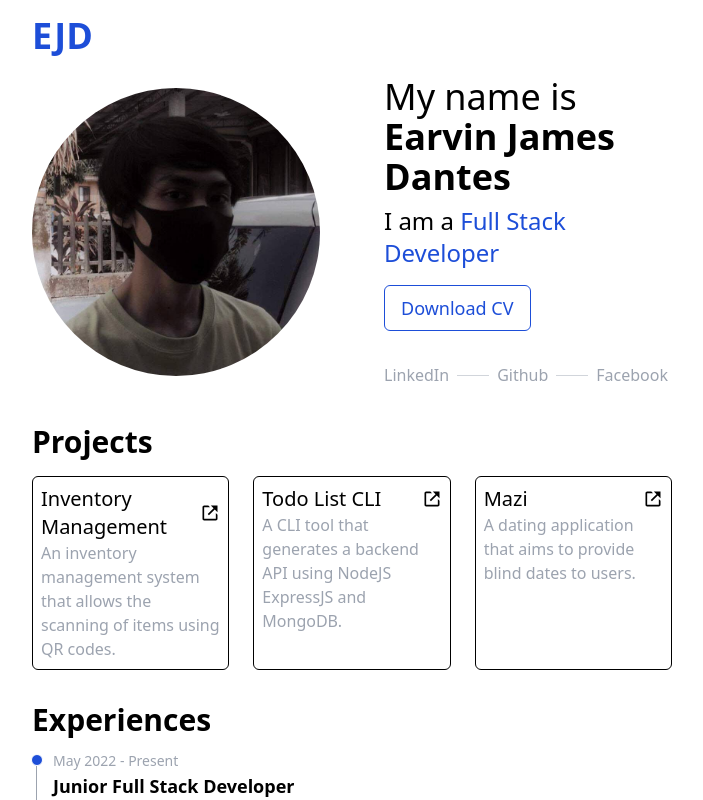
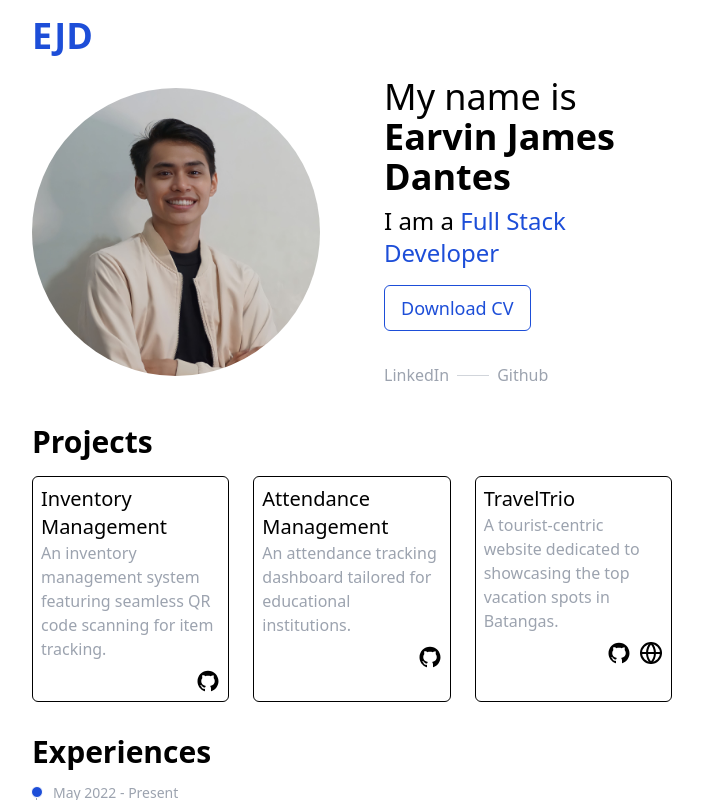
Before and after one commit to ervnjmsdnts/portfolio, a React (Create React App) app: page / in a window 1280 px wide. Shown: the top 800 px of the page, without its empty margins (288-991 px from the left). Built offline with nearby package versions, Linux system fonts and the light colour scheme.

Commit message:
Updated Picture and Project content

```diff
--- a/src/components/Hero.jsx
+++ b/src/components/Hero.jsx
@@ -1,59 +1,47 @@
-import Picture from "../assets/images/pic.jpg";
-import CV from "../assets/files/Earvin-James-Dantes-Resume.pdf";
+import Picture from '../assets/images/pic.jpg';
+import CV from '../assets/files/Earvin-James-Dantes-Resume.pdf';
 
 const Divider = () => {
-  return <div className="w-8 h-px bg-gray-300" />;
+  return <div className='w-8 h-px bg-gray-300' />;
 };
 
 const Hero = () => {
   return (
-    <div className="flex flex-col md:flex-row justify-center items-center gap-8 md:gap-16 md:h-[40vh] h-full">
-      <img src={Picture} alt="logo" className="md:w-72 w-48 rounded-full" />
-      <div className="text-center md:text-start">
-        <div className="flex flex-col gap-2">
-          <h2 className="text-4xl">
-            My name is <span className="font-bold">Earvin James Dantes</span>
+    <div className='flex flex-col md:flex-row justify-center items-center gap-8 md:gap-16 md:h-[40vh] h-full'>
+      <img src={Picture} alt='logo' className='md:w-72 w-48 rounded-full' />
+      <div className='text-center md:text-start'>
+        <div className='flex flex-col gap-2'>
+          <h2 className='text-4xl'>
+            My name is <span className='font-bold'>Earvin James Dantes</span>
           </h2>
-          <h3 className="text-2xl">
-            I am a <span className="text-blue-700">Full Stack Developer</span>
+          <h3 className='text-2xl'>
+            I am a <span className='text-blue-700'>Full Stack Developer</span>
           </h3>
         </div>
         <a
           href={CV}
-          download="EarvinJamesDantesCV.pdf"
-          target="_blank"
-          rel="noreferrer"
-        >
-          <button className="p-2 mt-4 px-4 text-blue-700 border border-blue-700 text-lg rounded-md hover:bg-blue-700 hover:text-white">
+          download='EarvinJamesDantesCV.pdf'
+          target='_blank'
+          rel='noreferrer'>
+          <button className='p-2 mt-4 px-4 text-blue-700 border border-blue-700 text-lg rounded-md hover:bg-blue-700 hover:text-white'>
             Download CV
           </button>
         </a>
-        <div className="flex items-center justify-center md:justify-start gap-2 mt-8 text-gray-400">
+        <div className='flex items-center justify-center md:justify-start gap-2 mt-8 text-gray-400'>
           <a
-            target="_blank"
-            rel="noreferrer"
-            href="https://www.linkedin.com/in/earvin-james-dantes/"
-            className="hover:text-gray-500"
-          >
+            target='_blank'
+            rel='noreferrer'
+            href='https://www.linkedin.com/in/earvin-james-dantes/'
+            className='hover:text-gray-500'>
             LinkedIn
           </a>
           <Divider />
           <a
-            target="_blank"
-            rel="noreferrer"
-            href="https://github.com/ervnjmsdnts"
-            className="hover:text-gray-500"
-          >
+            target='_blank'
+            rel='noreferrer'
+            href='https://github.com/ervnjmsdnts'
+            className='hover:text-gray-500'>
             Github
-          </a>
-          <Divider />
-          <a
-            target="_blank"
-            rel="noreferrer"
-            href="https://www.facebook.com/earvinjames.dantes/"
-            className="hover:text-gray-500"
-          >
-            Facebook
           </a>
         </div>
       </div>
--- a/src/components/Navbar.jsx
+++ b/src/components/Navbar.jsx
@@ -1,7 +1,7 @@
 const Navbar = () => {
   return (
-    <div className="flex md:justify-start justify-center items-center py-4">
-      <h1 className="text-4xl font-bold text-blue-700">EJD</h1>
+    <div className='flex md:justify-start justify-center items-center py-4'>
+      <h1 className='text-4xl font-bold text-blue-700'>EJD</h1>
     </div>
   );
 };
--- a/src/components/Projects.jsx
+++ b/src/components/Projects.jsx
@@ -1,20 +1,53 @@
-import { BiLinkExternal } from "react-icons/bi";
+import { AiFillGithub } from 'react-icons/ai';
+import { FiGlobe } from 'react-icons/fi';
 
-const Project = ({ githubHref, name, description }) => {
+const projects = [
+  {
+    name: 'Inventory Management',
+    description:
+      'An inventory management system featuring seamless QR code scanning for item tracking.',
+    github: 'https://github.com/ervnjmsdnts/inventory-scanner/',
+  },
+  {
+    name: 'Attendance Management',
+    description:
+      'An attendance tracking dashboard tailored for educational institutions.',
+    github: 'https://github.com/ervnjmsdnts/attendance-web',
+  },
+  {
+    name: 'TravelTrio',
+    description:
+      'A tourist-centric website dedicated to showcasing the top vacation spots in Batangas.',
+    github: 'https://github.com/ervnjmsdnts/resort',
+    website: 'https://traveltrio.vercel.app/',
+  },
+];
+
+const Project = ({ githubHref, name, description, websiteHref }) => {
   return (
-    <div className="border border-black rounded-md p-2">
-      <div className="flex justify-between">
-        <h4 className="text-xl">{name}</h4>
+    <div className='border border-black rounded-md p-2'>
+      <div className='flex justify-between'>
+        <h4 className='text-xl'>{name}</h4>
+      </div>
+      <p className='text-gray-400'>{description}</p>
+      <div className='flex items-center justify-end pt-2 text-2xl gap-2'>
         <a
+          target='_blank'
           href={githubHref}
-          target="_blank"
-          rel="noreferrer"
-          className="flex items-center justify-center hover:text-blue-700"
-        >
-          <BiLinkExternal className="text-xl" />
+          rel='noreferrer'
+          className='hover:text-green-500'>
+          <AiFillGithub />
         </a>
+        {websiteHref && (
+          <a
+            target='_blank'
+            href={websiteHref}
+            rel='noreferrer'
+            className='hover:text-blue-700'>
+            <FiGlobe />
+          </a>
+        )}
       </div>
-      <p className="text-gray-400">{description}</p>
     </div>
   );
 };
@@ -22,23 +55,17 @@ const Project = ({ githubHref, name, description }) => {
 const Projects = () => {
   return (
     <div>
-      <h3 className="text-3xl font-bold">Projects</h3>
-      <div className="grid grid-cols-1 md:grid-cols-3 gap-6 mt-4">
-        <Project
-          name="Inventory Management"
-          description="An inventory management system that allows the scanning of items using QR codes."
-          githubHref="https://github.com/ervnjmsdnts/inventory-scanner/"
-        />
-        <Project
-          name="Todo List CLI"
-          description="A CLI tool that generates a backend API using NodeJS ExpressJS and MongoDB."
-          githubHref="https://github.com/ervnjmsdnts/todolist-cli"
-        />
-        <Project
-          name="Mazi"
-          description="A dating application that aims to provide blind dates to users."
-          githubHref="https://github.com/ervnjmsdnts/mazi"
-        />
+      <h3 className='text-3xl font-bold'>Projects</h3>
+      <div className='grid grid-cols-1 md:grid-cols-3 gap-6 mt-4'>
+        {projects.map((project) => (
+          <Project
+            name={project.name}
+            description={project.description}
+            githubHref={project.github}
+            key={project.name}
+            websiteHref={project?.website}
+          />
+        ))}
       </div>
     </div>
   );
```
Also changed, not shown: src/assets/images/inventory.jpg (deleted), src/assets/images/pic.jpg.
